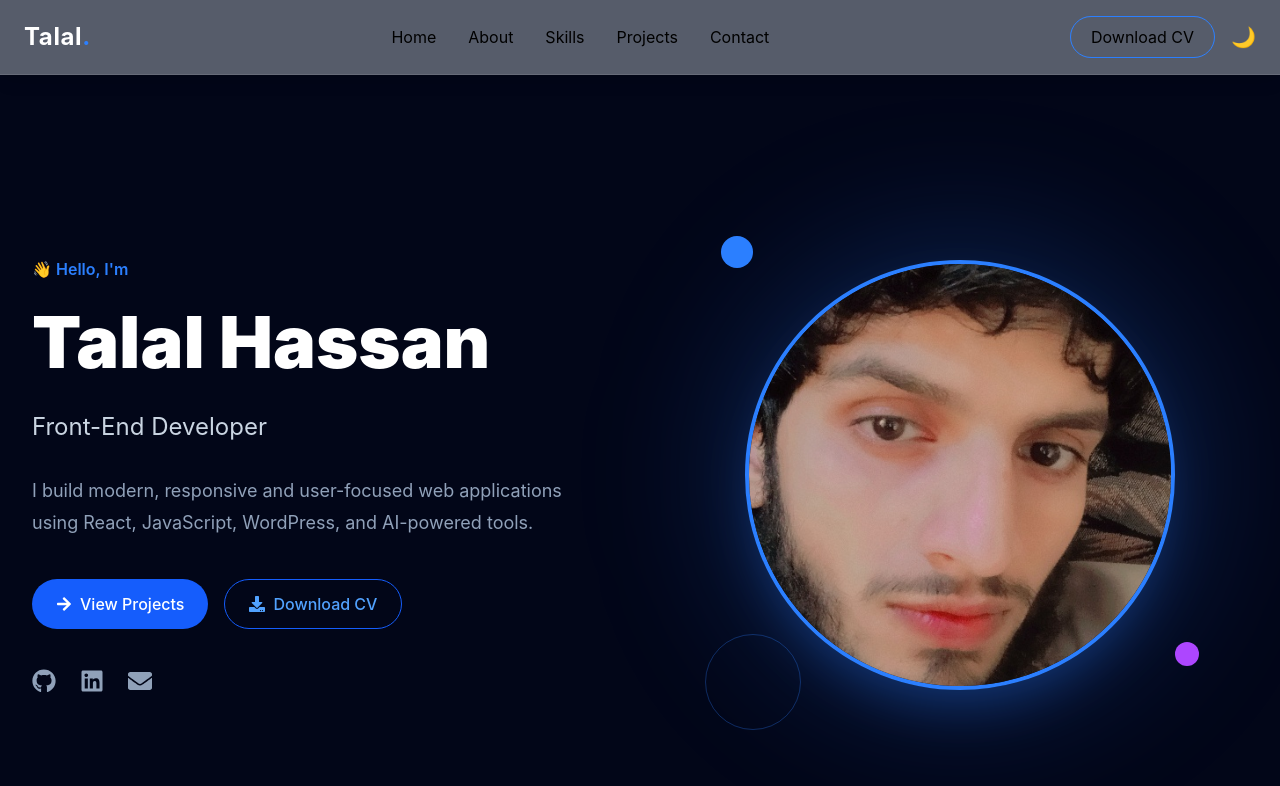
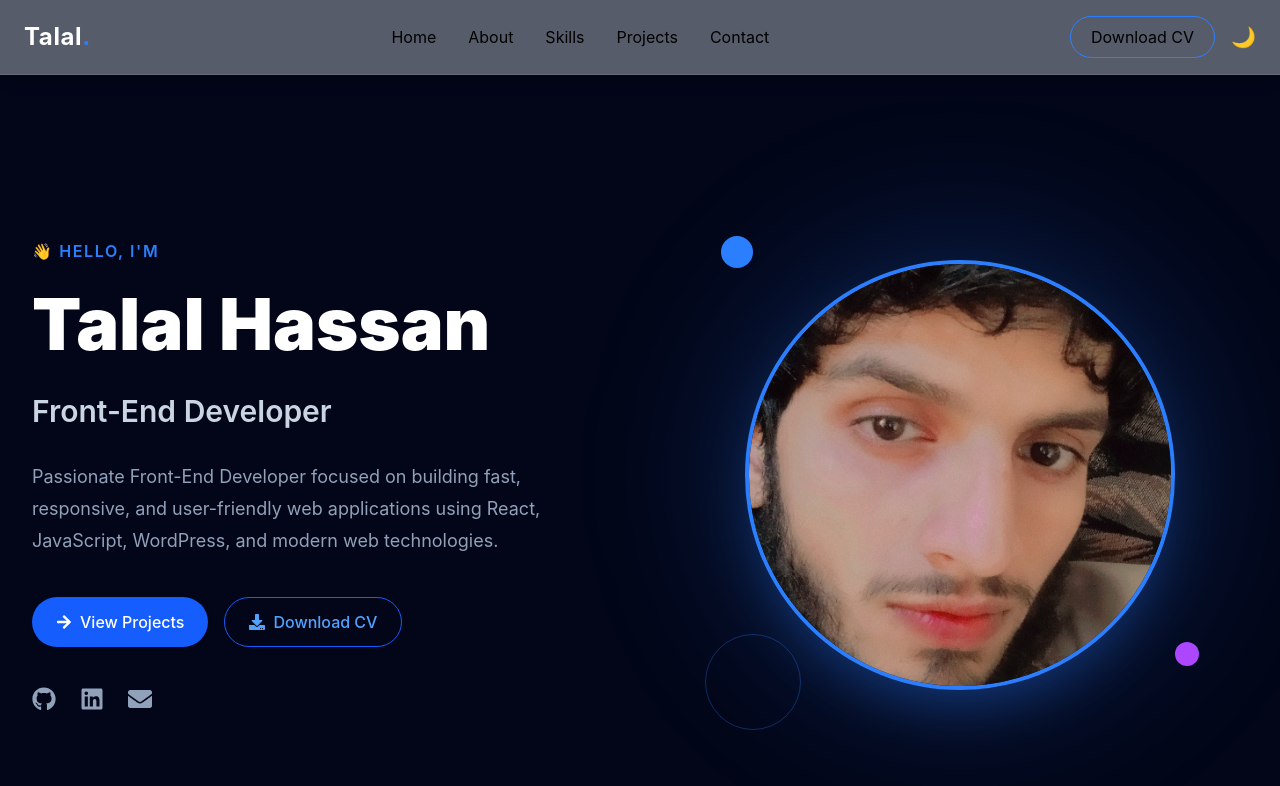
Before and after one commit to talijan123/talal-portfolio, a React (Vite) app: page / in a window 1280 px wide. Shown: the top 786 px of the page. Built offline with nearby package versions, Linux system fonts and the light colour scheme; the HTML template or start-up script is replaced by a standard one.

Commit message:
Complete Hero section structure

```diff
--- a/src/components/Hero/HeroContent.jsx
+++ b/src/components/Hero/HeroContent.jsx
@@ -1,31 +1,24 @@
+import { profile } from "../../data/profile";
+
 import HeroButtons from "./HeroButtons";
 import SocialLinks from "./SocialLinks";
 import TypingText from "./TypingText";
 
 export default function HeroContent() {
   return (
-    <div className="flex-1 max-w-xl">
-      <p className="text-blue-500 font-semibold">
+    <div className="flex-1 max-w-2xl">
+      <p className="text-blue-500 font-semibold uppercase tracking-widest">
         👋 Hello, I'm
       </p>
 
-      <h1 className="mt-4 text-5xl lg:text-7xl font-black leading-tight">
-        Talal Hassan
+      <h1 className="mt-4 text-5xl md:text-6xl lg:text-7xl font-black leading-tight">
+        {profile.name}
       </h1>
 
       <TypingText />
 
-      <p
-        className="
-          mt-8
-          text-slate-400
-          text-lg
-          leading-8
-        "
-      >
-        I build modern, responsive and user-focused web
-        applications using React, JavaScript, WordPress,
-        and AI-powered tools.
+      <p className="mt-8 text-slate-400 text-lg leading-8">
+        {profile.description}
       </p>
 
       <HeroButtons />
--- a/src/components/Hero/HeroImage.jsx
+++ b/src/components/Hero/HeroImage.jsx
@@ -37,6 +37,7 @@ export default function HeroImage() {
           <img
             src={profile.image}
             alt={profile.name}
+            loading="eager"
             className="w-full h-full object-cover"
           />
         </div>
--- a/src/components/Hero/TypingText.jsx
+++ b/src/components/Hero/TypingText.jsx
@@ -1,7 +1,9 @@
+import { profile } from "../../data/profile";
+
 export default function TypingText() {
   return (
-    <h2 className="mt-6 text-2xl text-slate-300">
-      Front-End Developer
+    <h2 className="mt-6 text-2xl md:text-3xl font-semibold text-slate-300">
+      {profile.title}
     </h2>
   );
 }
--- a/src/data/profile.js
+++ b/src/data/profile.js
@@ -3,7 +3,17 @@ import profileImage from "../assets/images/profile.png";
 export const profile = {
   name: "Talal Hassan",
 
-  role: "Front-End Developer",
+  title: "Front-End Developer",
+
+  roles: [
+    "Front-End Developer",
+    "React Developer",
+    "WordPress Developer",
+    "Amazon Research Specialist",
+  ],
+
+  description:
+    "Passionate Front-End Developer focused on building fast, responsive, and user-friendly web applications using React, JavaScript, WordPress, and modern web technologies.",
 
   image: profileImage,
 
```
